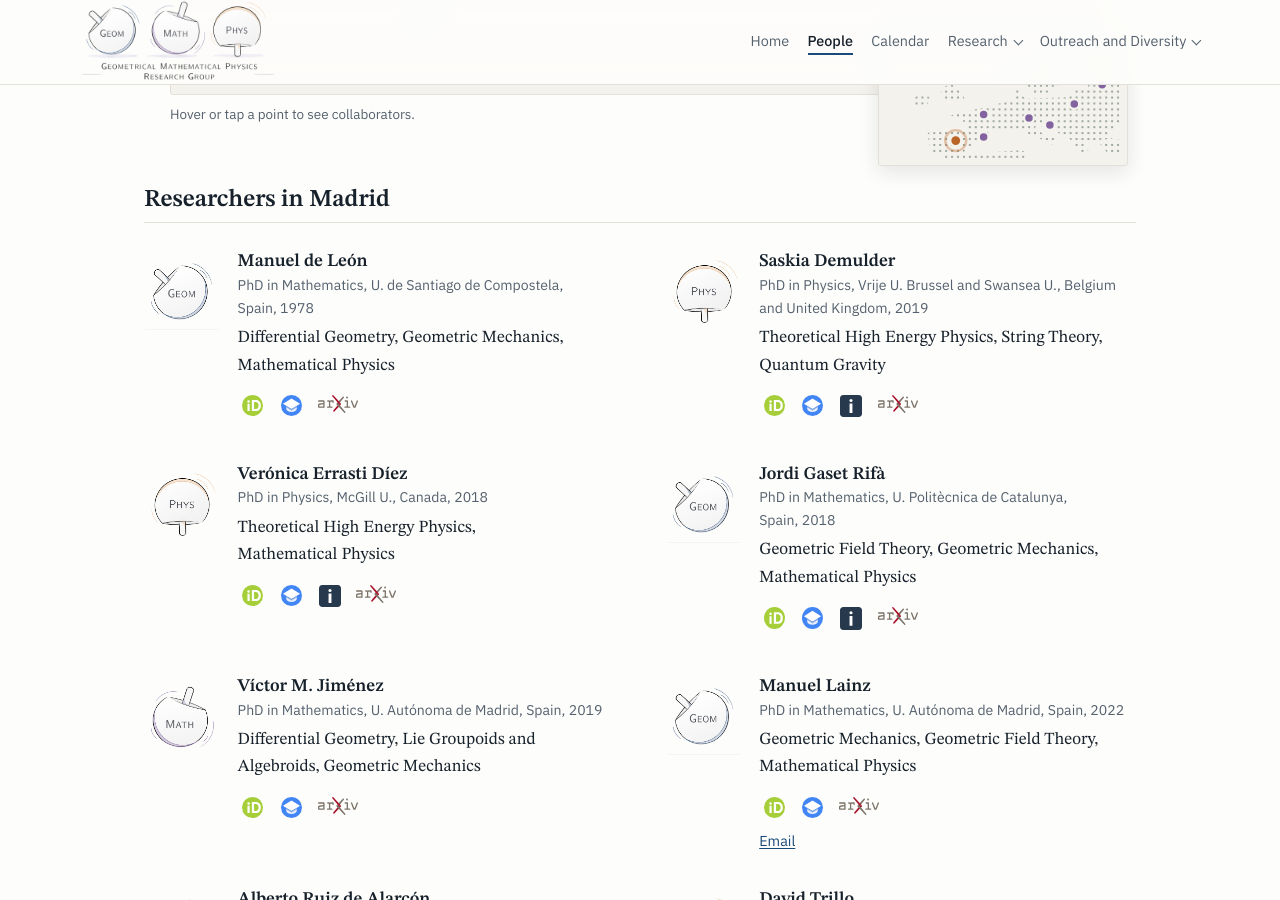
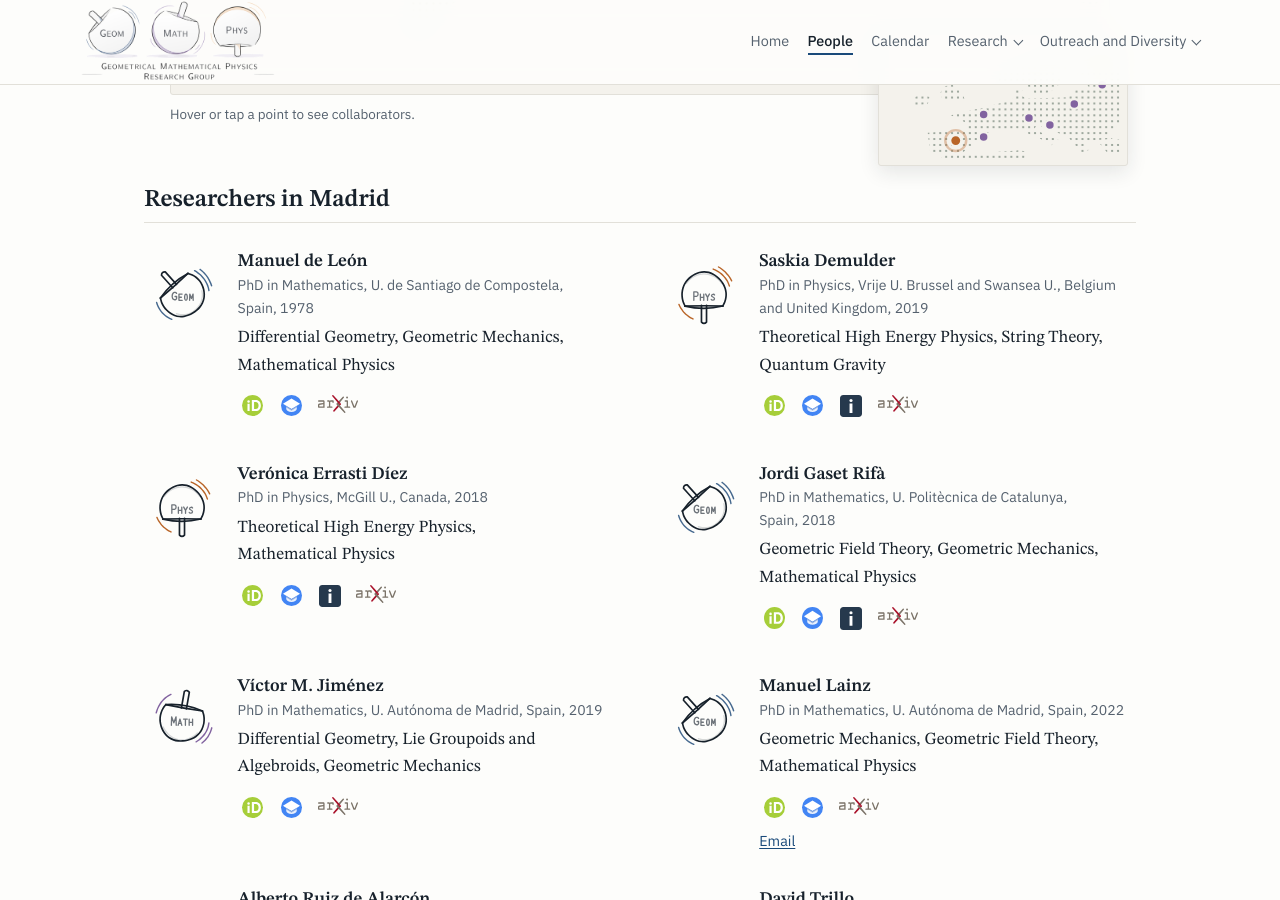
Before and after one commit to GeomMPhys/geommphys.github.io, a Jekyll site: the page built from people.md, in a window 1280 px wide and 900 px high, scrolled down 718 px. Built offline with Jekyll 4.4.1, drawn with Linux system fonts in a browser that asks for light colours.

Commit message:
Add the drawn SVG marks and inline the discipline icons
Nine SVGs drawn to brief: the four discipline icons and the emblem redrawn, plus
an empty-state mark, a footer mark, a 404 figure and Open Graph artwork. The
C2PA content credentials are stripped from these copies (7.7 KB per file, 64% of
the payload); the credentialed originals are kept in the group-documents vault.

The discipline icons are INLINED rather than loaded as <img src>, because CSS
cannot reach inside an <img>. Inline SVG lets their ink inherit currentColor, so
the drawings work on a light or a dark ground with no filter tricks — which
removes the invert() plus mix-blend-mode: screen workaround the icons needed,
and the way that workaround would have broken the first time a member added a
real photograph.

The discipline is derived from the icon filename already in people.yml rather
than added as a new field, so the data file, its comment header and
bin/validate_data.rb are all untouched. A person with a real photograph still
gets an <img>.

The three monochrome marks are painted through a CSS mask so background-color
drives the ink: they follow the theme, and the ten empty states pick one up with
no markup change.

og-card.png is rendered from og-art.svg with the group name set in the site's
own STIX Two Text, and wired up site-wide, so links to the site stop previewing
blank — jekyll-seo-tag was installed but had no image.

Co-Authored-By: Claude Opus 5 (1M context) <noreply@anthropic.com>

```diff
--- a/_config.yml
+++ b/_config.yml
@@ -16,6 +16,9 @@ defaults:
       path: ""
     values:
       layout: page
+      # Social preview card for jekyll-seo-tag (og:image / twitter:image).
+      # Regenerate from assets/images/marks/og-art.svg; see DEVELOPING.md.
+      image: /assets/images/marks/og-card.png
 
 plugins:
   - jekyll-feed
@@ -27,6 +30,7 @@ sass:
 
 exclude:
   - AGENTS.md
+  - assets/fonts/README.md
   - DEVELOPING.md
   - Gemfile
   - Gemfile.lock
--- a/_includes/footer.html
+++ b/_includes/footer.html
@@ -1,8 +1,11 @@
 <footer class="site-footer">
   <div class="container site-footer__inner">
-    <div>
+    <div class="site-footer__id">
+      <span class="mark mark--footer" aria-hidden="true"></span>
+      <div>
       <strong>{{ site.data.site.group_name }}</strong>
       <p>Research group based in Madrid, contact us at <a href="mailto:{{ site.data.site.email }}">{{ site.data.site.email }}</a></p>
+      </div>
     </div>
     <div class="site-footer__links">
       {% for link in site.data.site.links %}
--- a/_includes/person-card.html
+++ b/_includes/person-card.html
@@ -1,7 +1,26 @@
 {% assign person = include.person %}
 <article class="person" id="{{ person.id }}">
+  {%- comment -%}
+    The discipline is already encoded in the icon each person points at, so it is
+    derived from the filename rather than duplicated as a new data field — no
+    change to people.yml, its comment header or bin/validate_data.rb.
+
+    The icons are INLINED rather than used as <img src>, because CSS cannot reach
+    inside an <img>: inline SVG lets the ink inherit currentColor, so the drawing
+    works on a light or a dark ground with no filter tricks. A person with a real
+    photograph (any path that is not one of the four discipline icons) still gets
+    an <img>.
+  {%- endcomment -%}
+  {%- assign icon_file = person.photo | split: "/" | last -%}
+  {%- assign discipline = icon_file | split: "_" | first -%}
   {% if person.photo %}
-    <img src="{{ person.photo | relative_url }}" alt="{{ person.name }}">
+    {% case discipline %}
+      {% when "geom" %}<span class="person__icon" role="img" aria-label="Geometry">{% include icons/geom.svg %}</span>
+      {% when "math" %}<span class="person__icon" role="img" aria-label="Mathematics">{% include icons/math.svg %}</span>
+      {% when "physics" %}<span class="person__icon" role="img" aria-label="Physics">{% include icons/phys.svg %}</span>
+      {% when "philo" %}<span class="person__icon" role="img" aria-label="Philosophy">{% include icons/philo.svg %}</span>
+      {% else %}<img src="{{ person.photo | relative_url }}" alt="{{ person.name }}">
+    {% endcase %}
   {% else %}
     <div class="person__placeholder" aria-hidden="true">{{ person.name | slice: 0 }}</div>
   {% endif %}
```
Also changed, not shown: 404.md (+2 -0 lines), _includes/icons/emblem-tops.svg (added), _includes/icons/geom.svg (added), _includes/icons/math.svg (added), _includes/icons/philo.svg (added), _includes/icons/phys.svg (added), assets/images/marks/mark-404.svg (added), assets/images/marks/mark-empty.svg (added), assets/images/marks/mark-footer.svg (added), assets/images/marks/og-art.svg (added), assets/images/marks/og-card.png (added).
